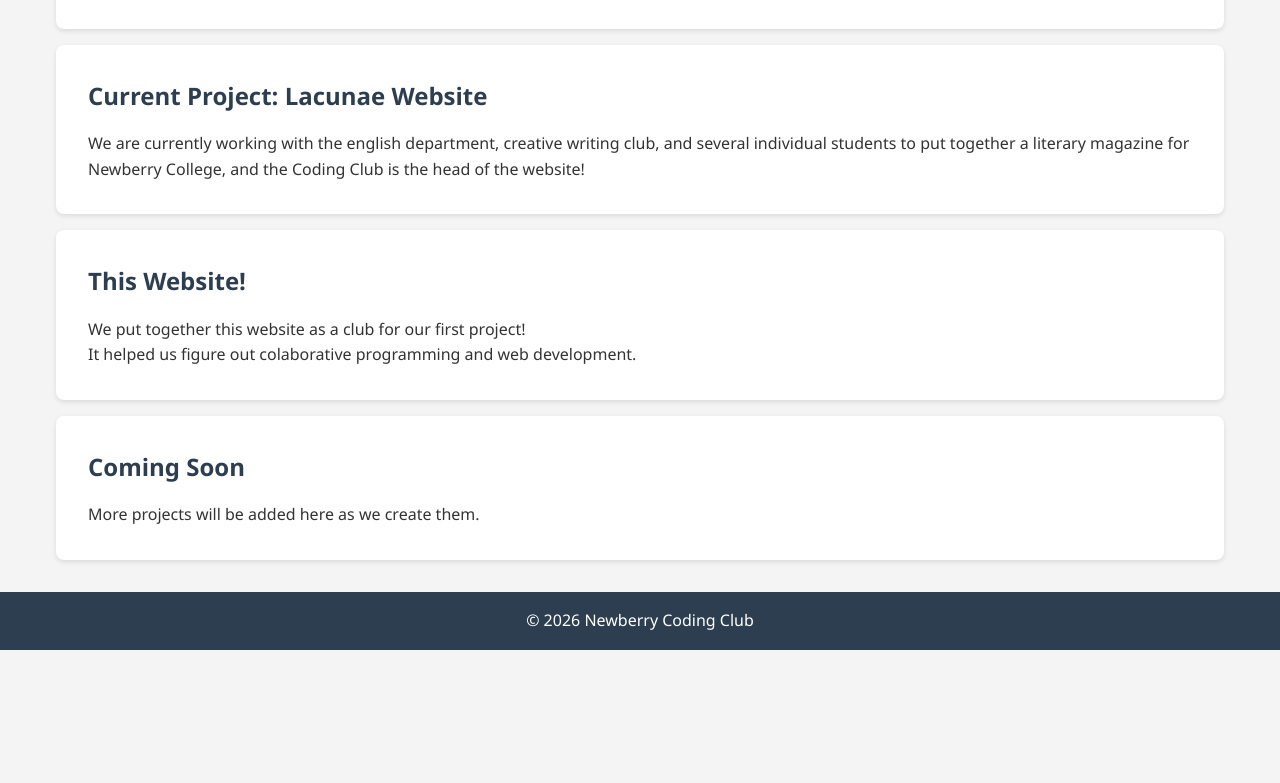
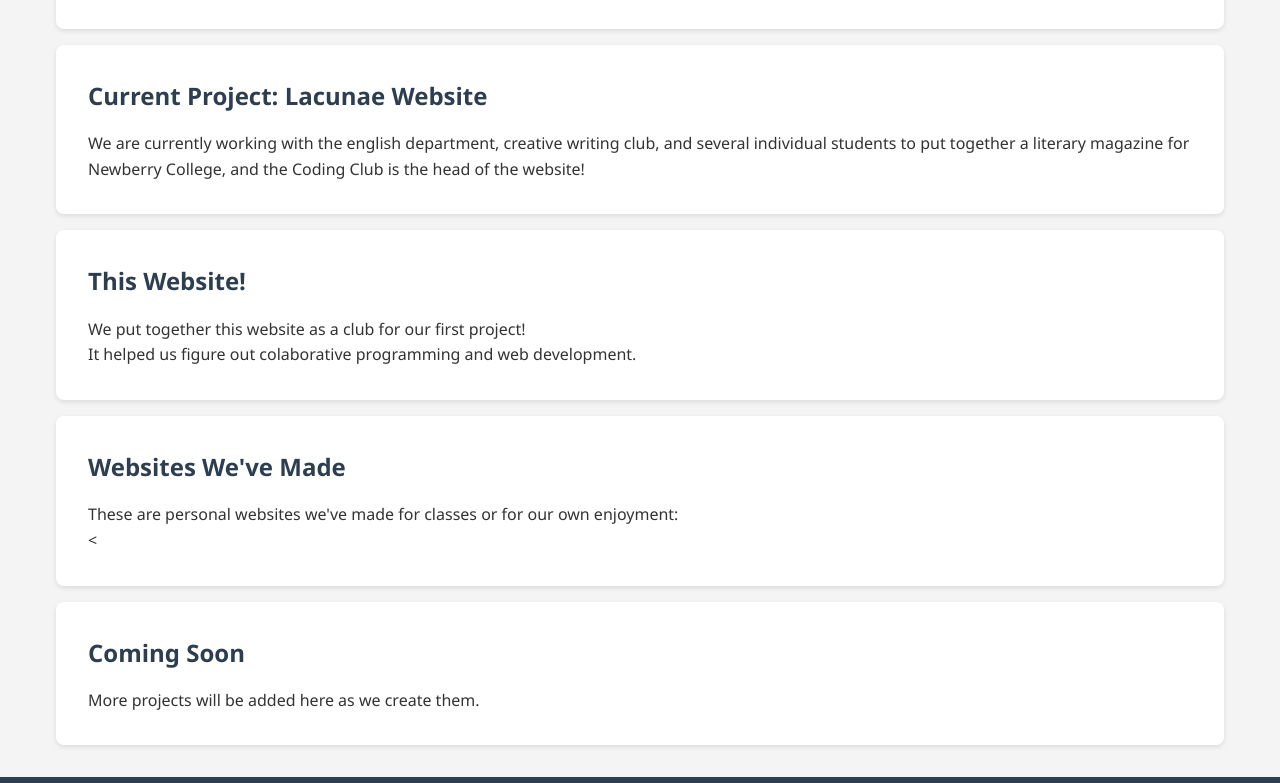
Before and after one commit to newberrycodeclub/newberrycodeclub.github.io, a plain HTML site: page projects.html in a window 1280 px wide. Shown: the part 392-1175 px from the top of the page. Before the commit the page ends 1042 px from the top, so only its background shows below. Drawn offline with Linux system fonts and the light colour scheme.

Commit message:
Set up area to add personal projects/websites

```diff
--- a/projects.html
+++ b/projects.html
@@ -42,7 +42,8 @@
         </section>
         <section>
             <h2>Current Project: Lacunae Website</h2>
-            <p>We are currently working with the english department, creative writing club, and several individual students
+            <p>
+                We are currently working with the english department, creative writing club, and several individual students
                 to put together a literary magazine for Newberry College, and the Coding Club is the head of the website!
             </p>
         </section>
@@ -50,6 +51,12 @@
         <section>
             <h2>This Website!</h2>
             <p>We put together this website as a club for our first project!<br>It helped us figure out colaborative programming and web development.</p>
+        </section>
+
+        <section>
+            <h2>Websites We've Made</h2>
+            <p>These are personal websites we've made for classes or for our own enjoyment:</p>
+            <
         </section>
 
         <section>
```
